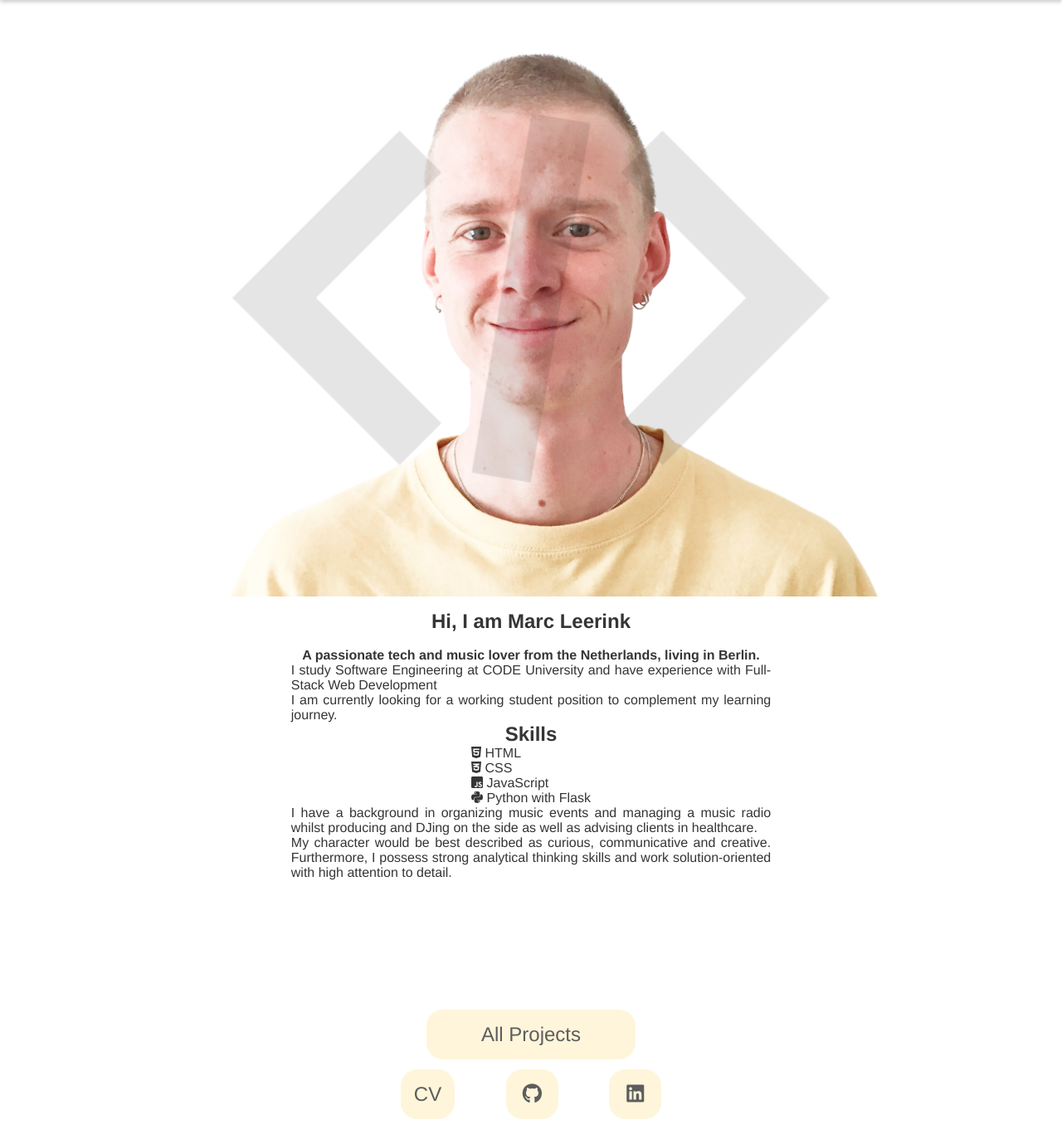
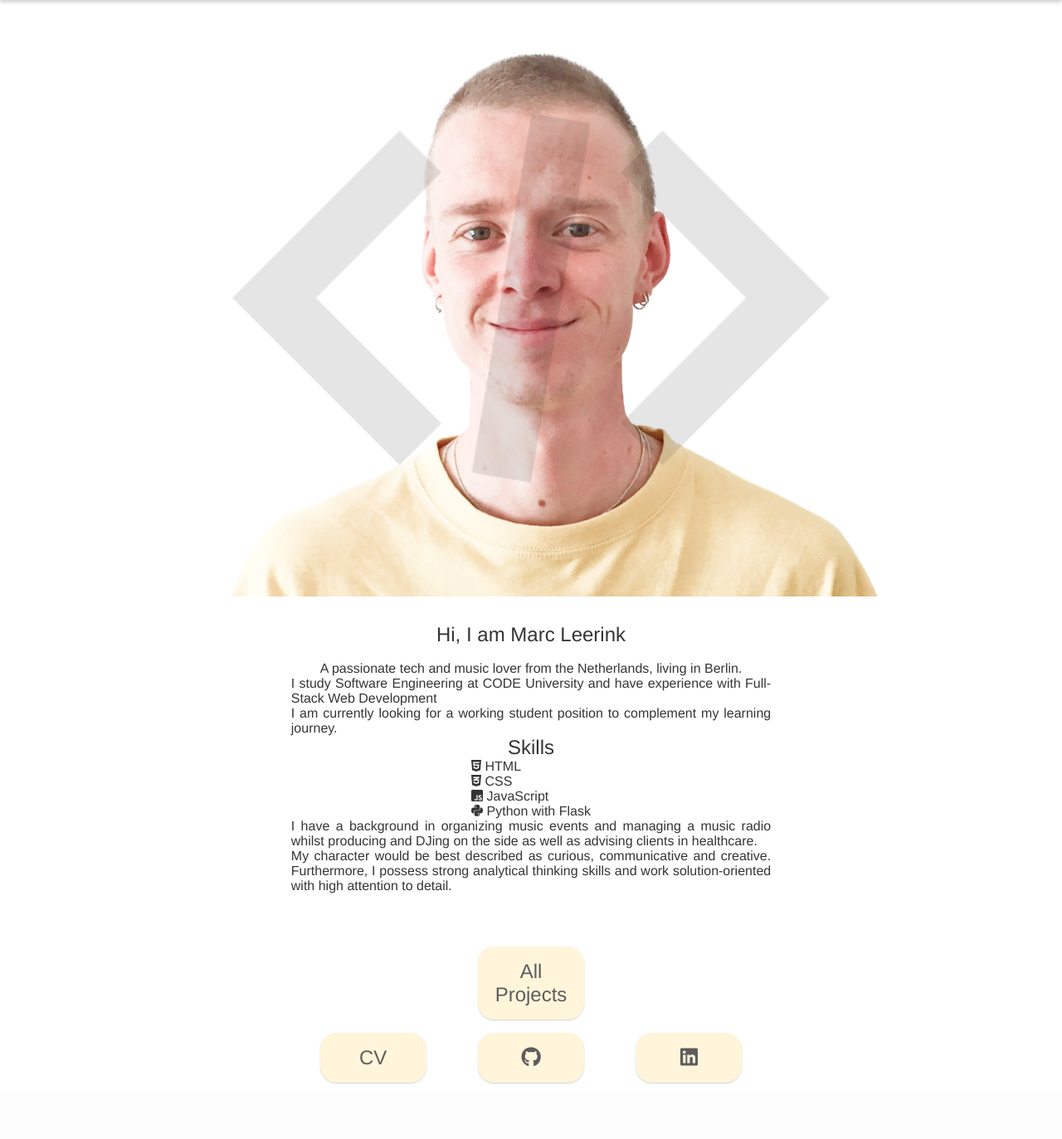
Before and after one commit to marcleerink/portfolio-website, a Flask app: page /software-engineer in a window 1280 px wide. Shown: the part 108-1481 px from the top of the page at 83% size. After the commit the page ends 1414 px from the top, so only its background shows below. Run offline with Flask 2, Linux system fonts and the light colour scheme; data that the repository does not hold is empty; some web fonts are replaced.

Commit message:
update design projects, messages

```diff
--- a/app/static/css/form.css
+++ b/app/static/css/form.css
@@ -26,7 +26,7 @@ ul {
 }
 
 form li + li {
-    margin-top: 1em;
+    margin-top: 16px;
 }
 
 
--- a/app/static/css/main.css
+++ b/app/static/css/main.css
@@ -14,9 +14,9 @@
   --secondary-color: rgb(255, 243, 210);
   --primary-shadow: rgb(199, 199, 199);
   --secondary-shadow: rgb(189, 178, 142);
-  --bottom-margin: 0.5rem;
-  --bottom-margin-2: 1rem;
-  --line-height: 1.7rem;
+  --hover-color:black;
+  --bottom-margin: 12px;
+  --bottom-margin-2: 16px;
   --transition: all 500ms ease;
   --transform: scale(1.05)
 }
@@ -51,7 +51,7 @@ h2 {
     font-size: min(5vw, 24px);
     text-align: center;
     color: var(--primary-color);
-    font-weight: bold;
+    font-weight: var(--bold-font);
     margin: 0;
     padding: 0;
 }
@@ -60,7 +60,7 @@ h3 {
     font-size: min(5vw, 16px);
     text-align: center;
     color: var(--primary-color);
-    font-weight: bold;
+    font-weight: var(--bold-font);
     margin: 0;
     padding: 0;
 }
@@ -68,13 +68,13 @@ h3 {
 p {
     font-size: min(4vw, 16px);
     color: var(--primary-color);
-    font-weight: normal;
+    font-weight: var(--normal-font);
     text-align: center;
     max-width: 65ch
 }
 a {
     font-size: min(4vw, 16px);
-    font-weight: normal;
+    font-weight: var(--normal-font);
     color: black;
     text-align: center;
     font-style: normal;
@@ -83,7 +83,7 @@ a {
 li {
     justify-content: center;
     font-size: min(4vw, 16px);
-    font-weight: normal;
+    font-weight: var(--normal-font);
     color: var(--primary-color);
     text-align: center;
     font-style: normal;
@@ -92,7 +92,7 @@ li {
 button {
     flex-basis: 20%;
     margin-left: 0.5em;
-    font-weight: normal;
+    font-weight: var(--normal-font);
     color: var(--primary-color);
     font-size: min(4vw, 20px);
     border-radius: 20px;
@@ -134,7 +134,7 @@ button {
     text-align: left;
     font-family: raleway, Helvetica, sans-serif;
     font-size: 8vw;
-    font-weight: 500;
+    font-weight: var(--bold-font);
     color: var(--primary-color);
     margin: 0;
 }
@@ -142,7 +142,7 @@ button {
     text-align:left;
     font-family: raleway, Helvetica, sans-serif;
     font-size: 3.83vw;
-    font-weight: 500;
+    font-weight: var(--bold-font);
     color: var(--primary-color);
     margin: 0;
     padding: 0;
@@ -168,7 +168,7 @@ button {
         display:inline-flex;
         justify-self: center;
         justify-content:center;
-        font-weight: 500;
+        font-weight: var(--normal-font);
         border-radius: 20px;
         color: var(--primary-color);
         margin:12px;
@@ -177,6 +177,7 @@ button {
         .nav_button:hover {
             transform: var(--transform);
             transition: var(--transition);
+            color: var(--hover-color);
         }
 
 
@@ -203,7 +204,6 @@ button {
     background-repeat: no-repeat;
     background-size: cover;
     height:80vh;
-    margin-top:8px;
 
 }
 .backgroundcontainer {
@@ -222,7 +222,7 @@ button {
     overflow: hidden;
 }
     .background1:hover {
-        background-color: var(--secondary-color)
+        background-color: var(--secondary-color);
     }
 .background2 {
     display: flex;
@@ -251,6 +251,7 @@ button {
         transform: var(--transform);
         opacity: 1;
         transition: var(--transition);
+        color: var(--hover-color);
 }
 
 /* Links */
@@ -263,10 +264,9 @@ button {
 
 .button2, .out_button{
     padding: 16px;
-    margin-top: 12px;
-    margin-bottom: 12px;
+    margin:12px;
     font-size: 1.5em;
-    font-weight: normal;
+    font-weight: var(--normal-font);
     color: var(--primary-color);
     text-align: center;
     text-decoration: none;
@@ -275,20 +275,27 @@ button {
     width: max(50vw, 24px);
     opacity: 0.8;
     cursor: pointer;
+    box-shadow: 0 1px 2px var(--primary-shadow);
 }
     .button2:hover, .button2:active, .background2:focus {
         transform: var(--transform);
         opacity: 1;
         transition: var(--transition);
+        color: var(--hover-color);
 }
 .button3 {
     display:flex;
     flex-direction: column;
     width:100%;
     align-items: center;
+    font-weight: var(--normal-font);
     cursor: pointer;
+    color: var(--primary-color);
 }
-
+#no-shadow {
+    box-shadow: none;
+    background-color: none;
+}
 .text_button, .links2, .out_links{
     display: none;
 }
@@ -305,7 +312,7 @@ button {
     justify-content: center;
 }
 
-@media screen and (min-width: 700px) {
+@media screen and (min-width: 600px) {
     .header1 {
         font-size: 48.83px;
     }
@@ -313,7 +320,7 @@ button {
         font-size: 23.52px;
     }
     .hamburger {
-        font-size: 5vw;
+        font-size: 6vw;
     }
 }
 @media screen and (min-width: 900px) {
@@ -348,12 +355,14 @@ button {
     }
     .text_button, .links2, .out_links {
         display: none;
+        color: var(--primary-color);
     }
     .background1:hover .text_button {
         display: flex;
         flex-flow: column nowrap;
         align-self: center;
         transition: var(--transition);
+
     }
     .background1:hover .button {
         transform: translateY(-0.3em);
--- a/app/static/css/software_engineer.css
+++ b/app/static/css/software_engineer.css
@@ -23,7 +23,7 @@
     margin:6px;
     font-size: min(4vw, 16px);
     color: var(--primary-color);
-    font-weight: normal;
+    font-weight: var(--normal-font);
     text-align: center;
 }
 
@@ -35,43 +35,16 @@
 }
 .out_links {
     display: flex;
-    flex-wrap:nowrap;
-    justify-content: space-between;
 
 }
 
-.out_button {
-    padding: 16px;
-    margin:12px;
-    margin-top:0px;
-    gap:20%;
-    font-size: min(10vw, 24px);
-    border-radius: 20px;
-    width: max(10vw, 24px);
-}
-    .out_button:hover, .out_button:active .projects_container {
-        transform: scale(1.05);
-        opacity: 1;
-        transition: all 700ms ease;
-    }
-.body {
-    display:flex;
-    flex-flow: column wrap;
-    align-content: center;
-    margin: 0px;
-
-}
-.links_wrap {
-    margin:12px;
-}
 .projects {
     display:none;
 }
 @media (min-width: 700px) {
     .out_links {
+        gap:3%;
         justify-content: center;
-        align-content: center;
-        gap:3%;
     }
 }
 @media (min-width: 900px) {
@@ -79,7 +52,8 @@
         width: 30%;
     }
     .out_button {
-        flex-basis:5%;
+        flex-basis:10%;
+        margin-top: 0px;
     }
     .projects_container{
         display:flex;
@@ -103,7 +77,7 @@
         padding:16px;
         border-radius: 20px;
         background-color: var(--secondary-color);
-        box-shadow: 0 4px 4px var(--secondary-shadow);
+        box-shadow: 0 4px 5px var(--secondary-shadow);
 
     }
         .project_contain:hover {
@@ -119,7 +93,7 @@
     }
     .project_link {
         font-size: min(5vw, 20px);
-        font-weight: normal;
+        font-weight: var(--normal-font);
         color: var(--primary-color);
         justify-self: top;
         text-align: center;
@@ -144,6 +118,9 @@
         align-items:center;
     }
     #projects {
-        flex-basis:20%;
+        flex-basis:10%;
+
+        margin-top:0px;
+        margin-bottom:16px;
     }
 }
--- a/app/templates/messages/contact_form.html
+++ b/app/templates/messages/contact_form.html
@@ -43,8 +43,8 @@
                 <textarea id="message" name="message" placeholder="Message" value="{{
                     request.form.message }}"required maxlength="5000"></textarea>
             </li>
-            <li class="button3" >
-                <button type="submit">Send</button>
+            <li >
+                <button class="button3" id="no-shadow" type="submit">Send</button>
             </li>
         </ul>
     </form>
--- a/app/templates/messages/login.html
+++ b/app/templates/messages/login.html
@@ -36,8 +36,8 @@
                 <input type="password" id="password" name="password" placeholder='Password' value="{{
                     request.form.password }}" required >
             </li>
-            <li class="button3">
-                <button type="submit">Log In</button>
+            <li>
+                <button class="button3" id="no-shadow" type="submit">Log In</button>
             </li>
         </ul>
 
--- a/app/templates/messages/signup.html
+++ b/app/templates/messages/signup.html
@@ -42,8 +42,8 @@
                 <input type="password" id="confirm_password" name="confirm_password" placeholder='Confirm Password' value="{{
                     request.form.confirm_password }}" minlenght='8' maxlength='120' required >
             </li>
-            <li class="button3">
-                <button type="submit">Sign Up</button>
+            <li>
+                <button class="button3" id="no-shadow" type="submit">Sign Up</button>
             </li>
         </ul>
     </form>
--- a/app/templates/software_engineer/show.html
+++ b/app/templates/software_engineer/show.html
@@ -30,7 +30,7 @@
     </div>
 </section>
 <div class="links">
-    <a class= "button2" href={{url_for('software_engineer.software_engineer')}}>Software Engineer</a>
+    <a class= "button2" id="hide" href={{url_for('software_engineer.software_engineer')}}>Software Engineer</a>
     <a class= "button2" href={{url_for('software_engineer.project')}}>All projects</a>
 </div>
 {% endblock %}
```
Also changed, not shown: app/static/css/projects.css (+28 -9 lines), app/static/css/sound_artist.css (+2 -20 lines), app/templates/simple_pages/index.html (+6 -6 lines).
